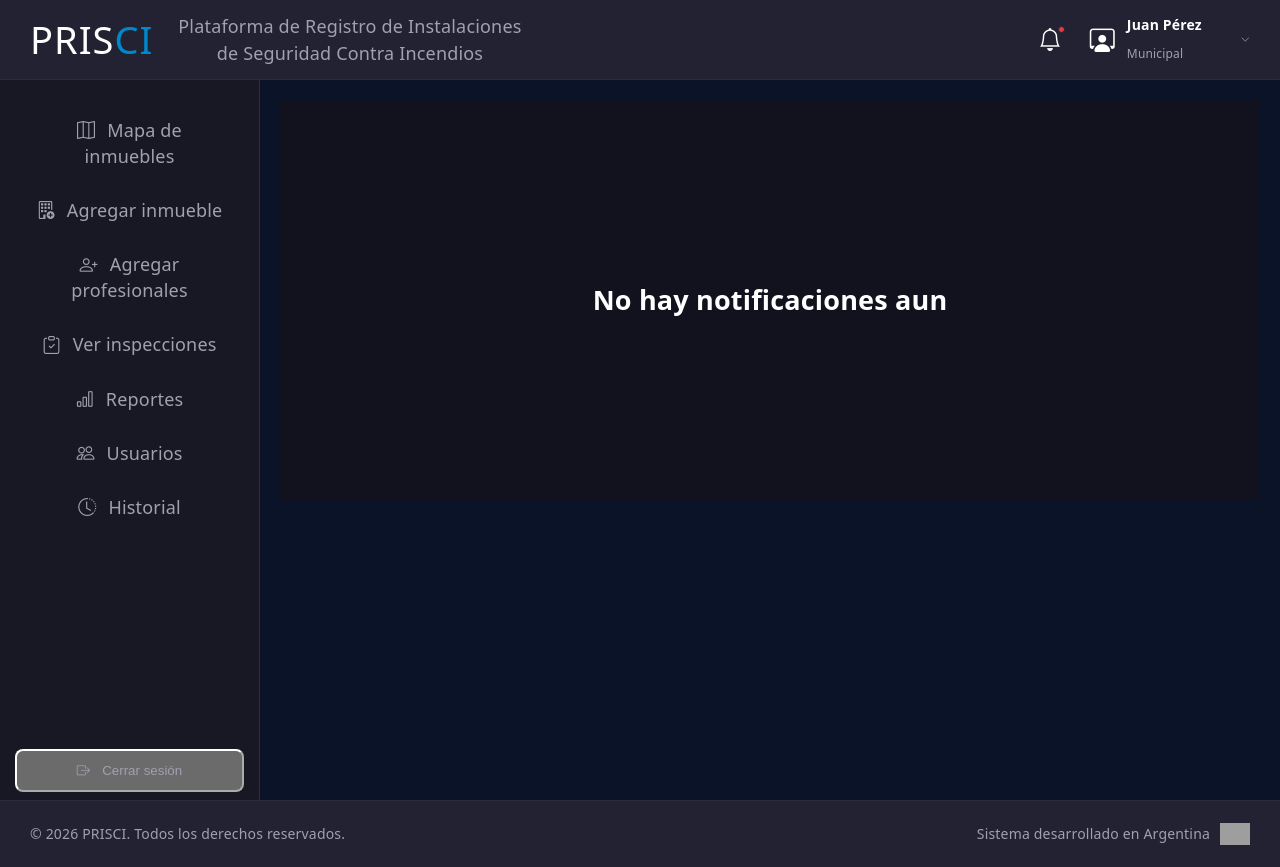
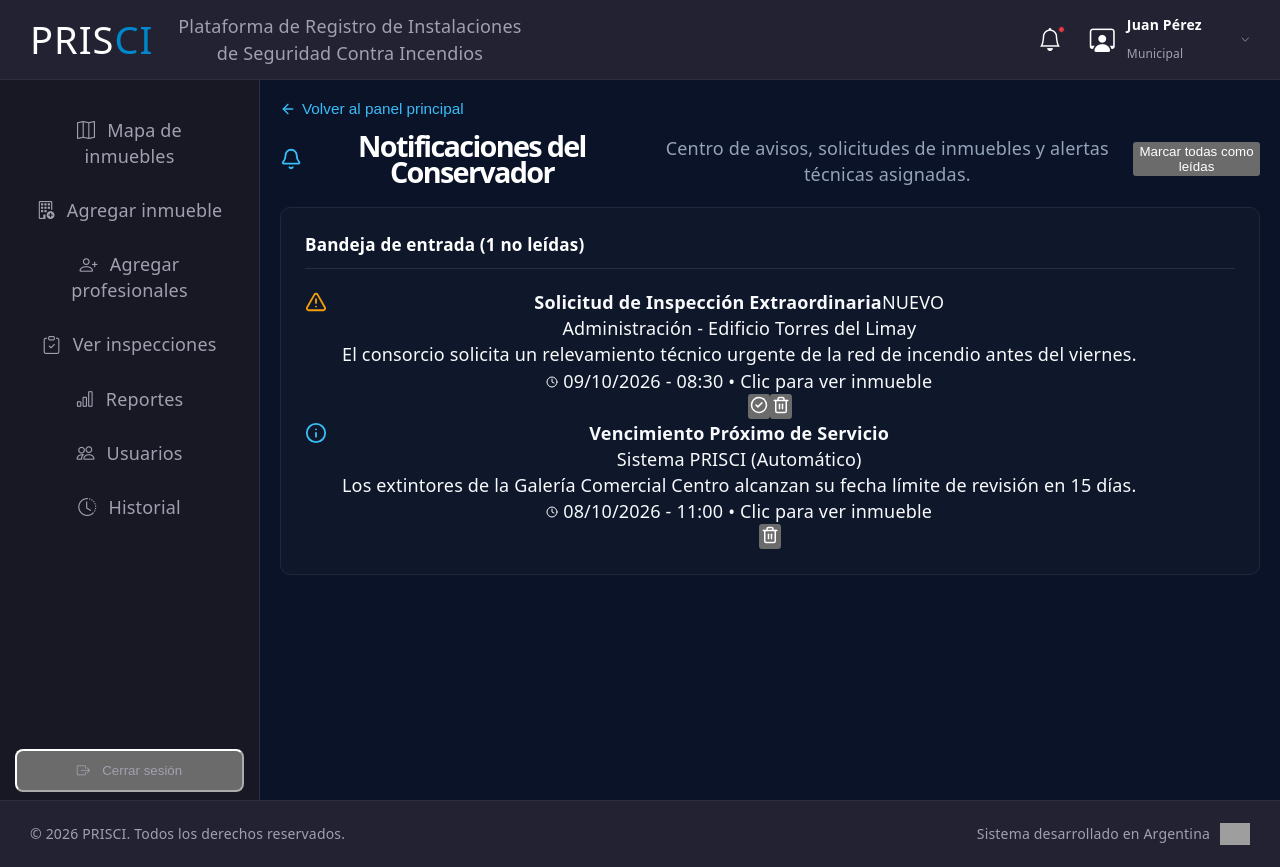
Before and after one commit to mia-estevez/proyecto-prisci, a React (Vite) app: page /notificacionesConservadores in a window 1280 px wide. Built offline with nearby package versions, Linux system fonts and the light colour scheme; grey boxes are pictures that could not be loaded.

Commit message:
Modificando el contenido

```diff
--- a/src/paginas/notificacionesConservadores.jsx
+++ b/src/paginas/notificacionesConservadores.jsx
@@ -1,11 +1,160 @@
-import React from 'react';
+import React, { useState, useEffect } from 'react';
+import { useNavigate } from 'react-router-dom';
+import { Bell, ArrowLeft, CheckCircle2, Trash2, AlertTriangle, Info, Clock, Building2 } from 'lucide-react';
 import './notificacionesConservadores.css';
 
+function NotificacionesConservadores() {
+  const navigate = useNavigate();
+  const [notificaciones, setNotificaciones] = useState([]);
 
-export default function Notificaciones() {
+  useEffect(() => {
+    // Sincronización con localStorage específico para notificaciones de conservadores
+    const notifGuardadas = JSON.parse(localStorage.getItem('notificaciones_conservador') || '[]');
+
+    if (notifGuardadas.length === 0) {
+      const iniciales = [
+        {
+          id: 1,
+          titulo: 'Solicitud de Inspección Extraordinaria',
+          emisor: 'Administración - Edificio Torres del Limay',
+          mensaje: 'El consorcio solicita un relevamiento técnico urgente de la red de incendio antes del viernes.',
+          fecha: '09/10/2026 - 08:30',
+          leida: false,
+          tipo: 'alerta',
+          inmuebleId: 1
+        },
+        {
+          id: 2,
+          titulo: 'Vencimiento Próximo de Servicio',
+          emisor: 'Sistema PRISCI (Automático)',
+          mensaje: 'Los extintores de la Galería Comercial Centro alcanzan su fecha límite de revisión en 15 días.',
+          fecha: '08/10/2026 - 11:00',
+          leida: true,
+          tipo: 'info',
+          inmuebleId: 2
+        }
+      ];
+      localStorage.setItem('notificaciones_conservador', JSON.stringify(iniciales));
+      setNotificaciones(iniciales);
+    } else {
+      setNotificaciones(notifGuardadas);
+    }
+  }, []);
+
+  const marcarComoLeida = (id) => {
+    const actualizadas = notificaciones.map(n => n.id === id ? { ...n, leida: true } : n);
+    setNotificaciones(actualizadas);
+    localStorage.setItem('notificaciones_conservador', JSON.stringify(actualizadas));
+  };
+
+  const eliminarNotificacion = (id, e) => {
+    e.stopPropagation();
+    const actualizadas = notificaciones.filter(n => n.id !== id);
+    setNotificaciones(actualizadas);
+    localStorage.setItem('notificaciones_conservador', JSON.stringify(actualizadas));
+  };
+
+  const marcarTodasComoLeidas = () => {
+    const actualizadas = notificaciones.map(n => ({ ...n, leida: true }));
+    setNotificaciones(actualizadas);
+    localStorage.setItem('notificaciones_conservador', JSON.stringify(actualizadas));
+  };
+
   return (
-    <div className="notificaciones-container">
-      <p className="notificaciones-texto">No hay notificaciones aun</p>
+    <div className="notif-conservador-container">
+
+      {/* BREADCRUMB */}
+      <div className="breadcrumb-bar">
+        <button className="btn-back-link" onClick={() => navigate('/conservadores')}>
+          <ArrowLeft size={16} /> Volver al panel principal
+        </button>
+      </div>
+
+      <header className="ficha-header" style={{ display: 'flex', justifyContent: 'space-between', alignItems: 'center' }}>
+        <div className="title-group">
+          <div style={{ display: 'flex', alignItems: 'center', gap: '12px' }}>
+            <Bell size={28} color="#38bdf8" />
+            <h1>Notificaciones del Conservador</h1>
+          </div>
+          <p style={{ color: '#94a3b8', marginTop: '5px' }}>Centro de avisos, solicitudes de inmuebles y alertas técnicas asignadas.</p>
+        </div>
+
+        {notificaciones.some(n => !n.leida) && (
+          <button className="btn-marcar-todas" onClick={marcarTodasComoLeidas}>
+            Marcar todas como leídas
+          </button>
+        )}
+      </header>
+
+      {/* BANDEJA DE NOTIFICACIONES */}
+      <div className="card-panel" style={{ width: '100%', padding: '24px', marginTop: '20px' }}>
+        <h3 style={{ marginBottom: '20px', borderBottom: '1px solid rgba(255,255,255,0.1)', paddingBottom: '10px' }}>
+          Bandeja de entrada ({notificaciones.filter(n => !n.leida).length} no leídas)
+        </h3>
+
+        {notificaciones.length > 0 ? (
+          <div className="notif-list">
+            {notificaciones.map((notif) => (
+              <div
+                key={notif.id}
+                onClick={() => {
+                  marcarComoLeida(notif.id);
+                  if (notif.inmuebleId) {
+                    navigate(`/clientes/${notif.inmuebleId}`);
+                  }
+                }}
+                className={`notif-item ${notif.leida ? 'leida' : 'no-leida'}`}
+              >
+                <div style={{ display: 'flex', alignItems: 'flex-start', gap: '15px' }}>
+                  <div style={{ marginTop: '2px' }}>
+                    {notif.tipo === 'alerta' ? (
+                      <AlertTriangle size={22} color="#f59e0b" />
+                    ) : (
+                      <Info size={22} color="#38bdf8" />
+                    )}
+                  </div>
+
+                  <div>
+                    <div className="notif-title-row">
+                      <strong>{notif.titulo}</strong>
+                      {!notif.leida && <span className="badge-nuevo">NUEVO</span>}
+                    </div>
+                    <span className="notif-emisor">{notif.emisor}</span>
+                    <p className="notif-mensaje">{notif.mensaje}</p>
+                    <span className="notif-fecha">
+                      <Clock size={12} /> {notif.fecha} {notif.inmuebleId && '• Clic para ver inmueble'}
+                    </span>
+                  </div>
+                </div>
+
+                <div className="notif-actions">
+                  {!notif.leida && (
+                    <button
+                      title="Marcar como leída"
+                      onClick={(e) => { e.stopPropagation(); marcarComoLeida(notif.id); }}
+                      className="icon-btn-check"
+                    >
+                      <CheckCircle2 size={18} />
+                    </button>
+                  )}
+                  <button
+                    title="Eliminar notificación"
+                    onClick={(e) => eliminarNotificacion(notif.id, e)}
+                    className="icon-btn-trash"
+                  >
+                    <Trash2 size={18} />
+                  </button>
+                </div>
+              </div>
+            ))}
+          </div>
+        ) : (
+          <p className="empty-text">No tenés notificaciones en este momento.</p>
+        )}
+      </div>
+
     </div>
   );
 }
+
+export default NotificacionesConservadores;
```
